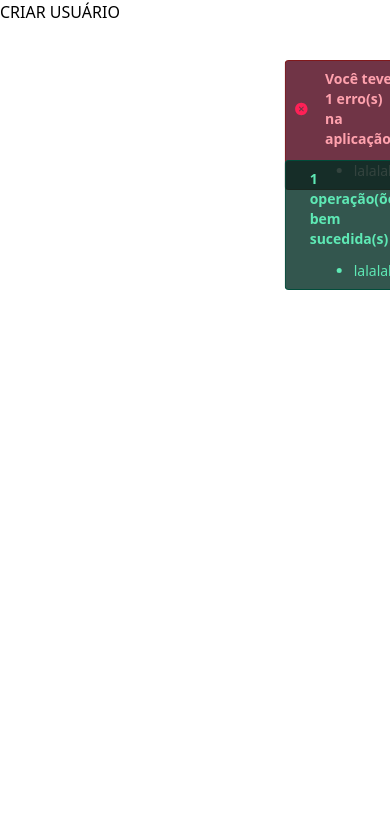
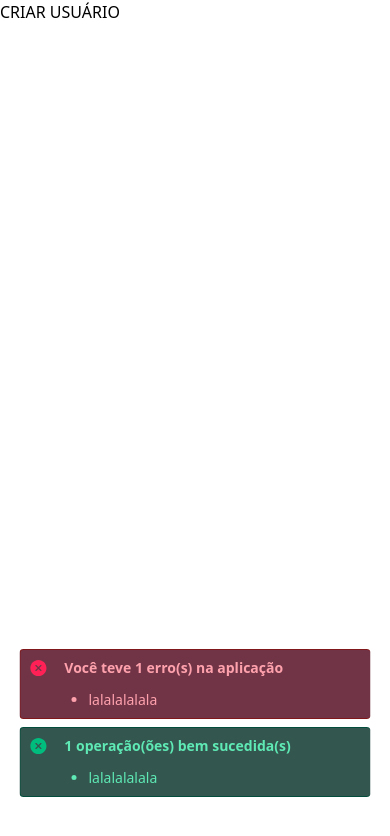
Before and after one commit to jaopredo/best-offers, a Next.js app in the folder frontend/: page / in a window 390 px wide. Both pictures are taken after a click on the button "CRIAR USUÁRIO". Shown: the top 836 px of the page. Built offline with nearby package versions, Linux system fonts and the light colour scheme.

Commit message:
Melhorando o design das mensagens ao serem exibidas (E adicionando responsividade)

```diff
--- a/frontend/components/alerts/index.tsx
+++ b/frontend/components/alerts/index.tsx
@@ -1,6 +1,6 @@
 'use client'
 import { useState, useEffect } from "react"
-import { motion } from "motion/react"
+import { motion, AnimatePresence } from "motion/react"
 
 import ErrorStoreManager from "@/alerts/errors"
 import SuccessStoreManager from "@/alerts/successes"
@@ -47,51 +47,67 @@ export default function Alerts() {
         }
     }, [])
 
-    return <>
-        <motion.div className={`fixed top-15 right-0 w-[30vw] rounded-sm p-2 flex flex-col gap-3 text-sm ${
+    return <div className="fixed bottom-10 left-1/2 -translate-x-1/2 flex flex-col gap-2 w-[90%] md:w-[30vw]">
+        <AnimatePresence>
+            {errors.size != 0 && <motion.div className={`rounded-sm p-2 flex flex-col gap-3 text-sm ${
                 theme == 'light' ?
-                'bg-rose-200 rounded-tr-none rounded-br-none text-rose-900' :
-                'bg-rose-950/80 border-[0.1px] border-r-0 rounded-tr-none rounded-br-none border-red-900/95 text-rose-300'
+                    'bg-rose-200 text-rose-900' :
+                    'bg-rose-950/80 border-[0.1px] border-r-0 border-red-900/95 text-rose-300'
             }`}
                 initial={{
-                translateX: '100%'
+                    translateY: '0%',
+                    opacity: 0
                 }}
                 animate={{
-                translateX: errors.size != 0 ? '10%' : '100%'
+                    translateY: '-10%',
+                    opacity: 1
+                }}
+                exit={{
+                    opacity: 0,
+                    translateY: '0%'
                 }}
             >
                 <div className="flex items-center gap-4">
                     <IoIosCloseCircle className="text-xl text-rose-500" />
                     <p className="font-bold w-[90%]">Você teve {errors.size} erro(s) na aplicação</p>
                 </div>
-            {errors.size != 0 && <ul className="list-disc w-[90%] flex flex-col">
+                <ul className="list-disc w-[90%] flex flex-col">
                     {[...errors.entries()].map(([key, msg]) => (
                         <li key={key} className={`ml-15 ${theme == 'light' && 'text-rose-700'}`}>{msg}</li>
                     ))}
-            </ul> }
-        </motion.div>
+                </ul>
+            </motion.div>}
+        </AnimatePresence>
 
-        <motion.div className={`fixed top-40 right-0 w-[30vw] rounded-sm p-2 flex flex-col gap-3 text-sm ${
+        <AnimatePresence>
+            {successes.size != 0 && <motion.div className={`rounded-sm p-2 flex flex-col gap-3 text-sm ${
                 theme == 'light' ?
-                'bg-emerald-200 rounded-tr-none rounded-br-none text-emerald-900' :
-                'bg-emerald-950/80 border-[0.1px] border-r-0 rounded-tr-none rounded-br-none border-emerald-900/95 text-emerald-300'
+                    'bg-emerald-200 text-emerald-900' :
+                    'bg-emerald-950/80 border-[0.1px] border-r-0 border-emerald-900/95 text-emerald-300'
             }`}
                 initial={{
-                translateX: '100%'
+                    translateY: '0%',
+                    opacity: 0
                 }}
                 animate={{
-                translateX: successes.size != 0 ? '10%' : '100%'
+                    translateY: '-10%',
+                    opacity: 1
+                }}
+                exit={{
+                    opacity: 0,
+                    translateY: '0%'
                 }}
             >
                 <div className="flex items-center gap-4">
                     <IoIosCloseCircle className="text-xl text-emerald-500" />
                     <p className="font-bold w-[90%]">{successes.size} operação(ões) bem sucedida(s)</p>
                 </div>
-            {successes.size != 0 && <ul className="list-disc w-[90%] flex flex-col">
+                <ul className="list-disc w-[90%] flex flex-col">
                     {[...successes.entries()].map(([key, msg]) => (
                         <li key={key} className={`ml-15 ${theme == 'light' && 'text-emerald-700'}`}>{msg}</li>
                     ))}
-            </ul> }
-        </motion.div>
-    </>
+                </ul>
+            </motion.div>}
+        </AnimatePresence>
+    </div>
 }
```
Lines whose indentation alone changed are shown as unchanged.
